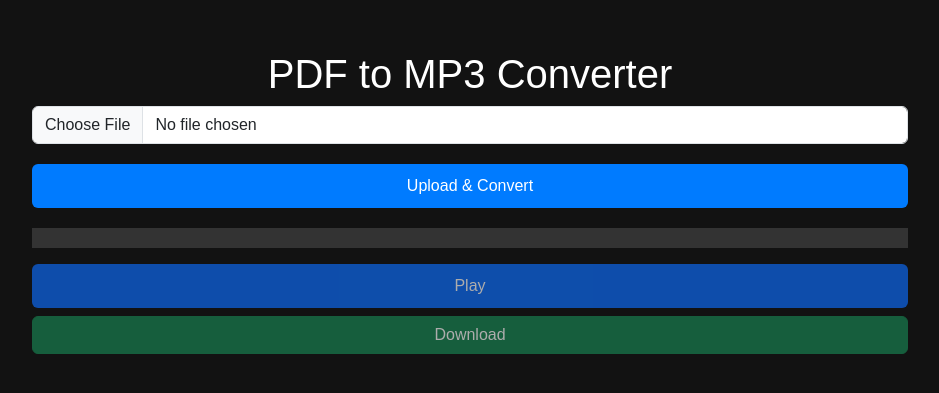
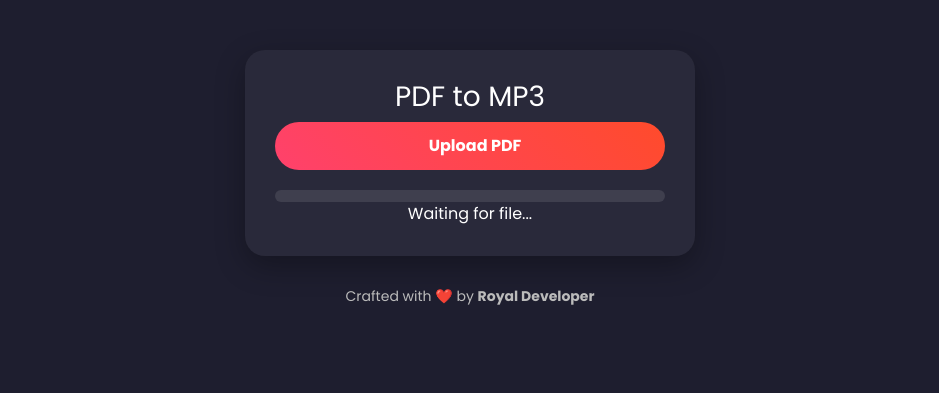
Before and after one commit to royal450/DigitalSolutionsMidia, a Flask app: page / in a window 1280 px wide. Shown: the top 393 px of the page, without its empty margins (170-1109 px from the left). Run offline with Flask 3, Linux system fonts and the light colour scheme; some libraries are stand-ins or nearby versions.

Commit message:
Update index.html

```diff
--- a/templates/index.html
+++ b/templates/index.html
@@ -3,112 +3,91 @@
 <head>
     <meta charset="UTF-8">
     <meta name="viewport" content="width=device-width, initial-scale=1.0">
-    <title>PDF to MP3 Converter</title>
-    <link href="https://cdn.jsdelivr.net/npm/bootstrap@5.3.0-alpha1/dist/css/bootstrap.min.css" rel="stylesheet" integrity="sha384-KyZXEJ+vC6Xb3xT12cXgxXc1K3U0x9eOV7hzRzGsY1d2vRgg7ddfhbSxMJ+7tnuF" crossorigin="anonymous">
-    <link rel="stylesheet" href="https://cdnjs.cloudflare.com/ajax/libs/font-awesome/6.0.0-beta3/css/all.min.css">
+    <title>PDF to MP3</title>
+    <link rel="stylesheet" href="https://cdn.jsdelivr.net/npm/bootstrap@5.3.0/dist/css/bootstrap.min.css">
+    <link href="https://fonts.googleapis.com/css2?family=Poppins:wght@400;600;700&display=swap" rel="stylesheet">
     <style>
-        body {
-            background-color: #121212;
-            color: white;
-            font-family: 'Arial', sans-serif;
-        }
-        .highlight {
-            background-color: #ffcc00;
-            font-weight: bold;
-        }
-        .container {
-            max-width: 900px;
-            margin-top: 50px;
-        }
-        .file-input {
-            margin-bottom: 20px;
-        }
-        .text-box {
-            margin-top: 20px;
-            font-size: 16px;
-            max-height: 200px;
-            overflow-y: auto;
-            background: #333;
-            padding: 10px;
-        }
-        .btn-primary {
-            background-color: #007bff;
-            border: none;
-            padding: 10px 20px;
-            font-size: 16px;
-        }
+        body { background-color: #1e1e2f; color: white; font-family: 'Poppins', sans-serif; text-align: center; padding-top: 50px; }
+        .container-box { background: rgba(255, 255, 255, 0.05); border-radius: 20px; padding: 30px; width: 450px; margin: auto; box-shadow: 0 10px 30px rgba(0, 0, 0, 0.3); }
+        .progress-container { background: rgba(255, 255, 255, 0.1); height: 12px; border-radius: 10px; overflow: hidden; margin-top: 20px; }
+        .progress-bar { background: linear-gradient(45deg, #ff416c, #ff4b2b); height: 100%; width: 0%; border-radius: 10px; transition: width 0.5s ease; }
+        .btn-custom { background: linear-gradient(45deg, #ff416c, #ff4b2b); color: white; font-weight: bold; border: none; padding: 12px 25px; border-radius: 50px; cursor: pointer; width: 100%; }
+        .branding { margin-top: 30px; font-size: 14px; color: #bbb; }
+        .file-upload-label { display: flex; align-items: center; justify-content: center; gap: 10px; cursor: pointer; }
+        .play-btn, .download-btn { display: none; margin-top: 15px; }
+        .extracted-text { background: rgba(255, 255, 255, 0.1); padding: 15px; border-radius: 10px; margin-top: 20px; text-align: left; max-height: 200px; overflow-y: auto; display: none; }
     </style>
 </head>
 <body>
+    <div class="container-box">
+        <h3>PDF to MP3</h3>
+        <input type="file" id="fileUpload" accept=".pdf" hidden>
+        <label for="fileUpload" class="btn-custom file-upload-label"><i class="fas fa-cloud-upload-alt"></i> Upload PDF</label>
+        <div class="progress-container"><div class="progress-bar"></div></div>
+        <div class="status-box">Waiting for file...</div>
+        <div class="extracted-text" id="extractedText"><strong>Extracted Text:</strong><p id="textContent"></p></div>
+        <button class="btn-custom play-btn"><i class="fas fa-play"></i> Play Audio</button>
+        <button class="btn-custom download-btn"><i class="fas fa-download"></i> Download MP3</button>
+    </div>
+    <div class="branding">Crafted with ❤️ by <strong>Royal Developer</strong></div>
 
-<div class="container">
-    <h1 class="text-center">PDF to MP3 Converter</h1>
-    <div class="file-input text-center">
-        <input type="file" id="fileInput" accept=".pdf" class="form-control" />
-    </div>
-    <button id="uploadBtn" class="btn btn-primary w-100">Upload & Convert</button>
-    <div id="status" class="text-center mt-3"></div>
-    <div id="extractedText" class="text-box"></div>
-    <div id="audioControls" class="text-center mt-3">
-        <button id="playBtn" class="btn btn-primary w-100 mb-2" disabled>Play</button>
-        <button id="downloadBtn" class="btn btn-success w-100" disabled>Download</button>
-    </div>
-</div>
+    <script>
+        const fileInput = document.getElementById("fileUpload");
+        const progressBar = document.querySelector(".progress-bar");
+        const statusBox = document.querySelector(".status-box");
+        const playButton = document.querySelector(".play-btn");
+        const downloadButton = document.querySelector(".download-btn");
+        const extractedTextDiv = document.getElementById("extractedText");
+        const textContent = document.getElementById("textContent");
+        let audio = null;
 
-<script src="https://cdn.jsdelivr.net/npm/bootstrap@5.3.0-alpha1/dist/js/bootstrap.bundle.min.js"></script>
-<script src="https://code.jquery.com/jquery-3.6.0.min.js"></script>
-<script>
-    let mp3Files = [];
-    let currentAudio = new Audio();
-    let isPlaying = false;
+        fileInput.addEventListener("change", async function() {
+            if (fileInput.files.length > 0) {
+                // ✅ Reset UI (purana text, buttons reset)
+                progressBar.style.width = "0%";
+                statusBox.textContent = "Uploading PDF...";
+                extractedTextDiv.style.display = "none";
+                playButton.style.display = "none";
+                downloadButton.style.display = "none";
+                textContent.textContent = "";
 
-    $('#uploadBtn').click(function() {
-        let file = $('#fileInput')[0].files[0];
-        if (file) {
                 let formData = new FormData();
-            formData.append("file", file);
+                formData.append("file", fileInput.files[0]);
 
-            $.ajax({
-                url: '/upload',
-                type: 'POST',
-                data: formData,
-                contentType: false,
-                processData: false,
-                success: function(response) {
-                    if (response.error) {
-                        $('#status').text(response.error);
+                let response = await fetch("/upload", { method: "POST", body: formData });
+                let data = await response.json();
+
+                if (data.mp3_file && data.text) {
+                    progressBar.style.width = "100%";
+                    statusBox.textContent = "Conversion Complete!";
+                    playButton.style.display = "block";
+                    downloadButton.style.display = "block";
+                    extractedTextDiv.style.display = "block";
+                    textContent.textContent = data.text;
+                    audio = new Audio(`/output/${data.mp3_file}`);
                 } else {
-                        $('#status').text('Conversion Complete!');
-                        mp3Files = response.mp3_files;
-                        $('#extractedText').text(response.extracted_text);
-                        $('#playBtn').prop('disabled', false);
-                        $('#downloadBtn').prop('disabled', false);
+                    statusBox.textContent = "Error: " + data.error;
                 }
-                },
-                error: function() {
-                    $('#status').text('Error in file upload!');
-                }
-            });
             }
         });
 
-    $('#playBtn').click(function() {
-        if (isPlaying) {
-            currentAudio.pause();
-            $('#playBtn').text('Play');
+        playButton.addEventListener("click", function() {
+            if (audio) {
+                if (audio.paused) {
+                    audio.play();
+                    playButton.innerHTML = '<i class="fas fa-stop"></i> Stop Audio';
                 } else {
-            let audioUrl = mp3Files[0];
-            currentAudio.src = audioUrl;
-            currentAudio.play();
-            $('#playBtn').text('Pause');
+                    audio.pause();
+                    playButton.innerHTML = '<i class="fas fa-play"></i> Play Audio';
                 }
-        isPlaying = !isPlaying;
+            }
         });
 
-    $('#downloadBtn').click(function() {
-        window.location.href = '/download/' + mp3Files[0].split('/').pop();
+        downloadButton.addEventListener("click", function() {
+            if (audio) {
+                window.location.href = `/output/${audio.src.split("/").pop()}`;
+            }
         });
     </script>
-
 </body>
         </html>
```
Lines whose indentation alone changed are shown as unchanged.
